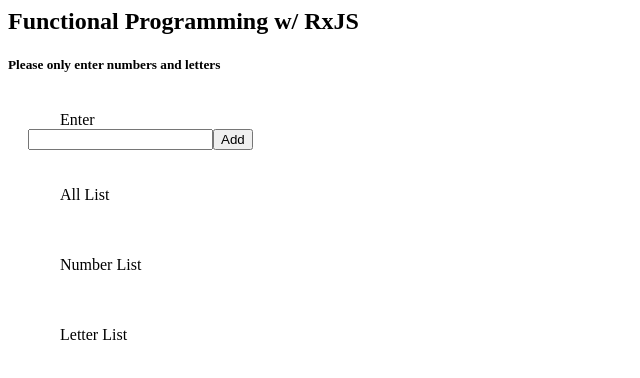
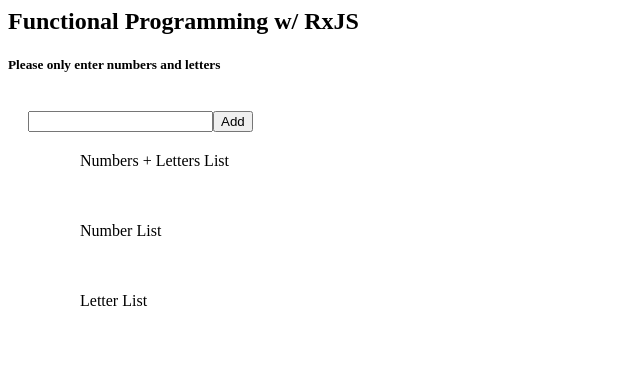
Before and after one commit to joshuaLoren/angular-6ujv56, an Angular app: page / in a window 1280 px wide. Shown: the top 378 px of the page, without its empty margins (0-640 px from the left). Built offline with nearby package versions, Linux system fonts and the light colour scheme.

Commit message:
3 files modified

```diff
--- a/src/app/app.module.ts
+++ b/src/app/app.module.ts
@@ -6,9 +6,11 @@
 import { MainComponent } from './components/main/main.component';
 import {MatCardModule} from '@angular/material/card';
 import { MainService } from './services/main.service';
+import {MatButtonModule} from '@angular/material/button';
+import {MatInputModule} from '@angular/material/input';
 
 @NgModule({
-  imports:      [ BrowserModule, FormsModule, MatCardModule],
+  imports:      [ BrowserModule, FormsModule, MatCardModule, MatButtonModule, MatInputModule],
   declarations: [ AppComponent, MainComponent ],
   bootstrap:    [ AppComponent ],
   providers: [MainService]
--- a/src/app/components/main/main.component.html
+++ b/src/app/components/main/main.component.html
@@ -5,13 +5,11 @@
 <h5>{{subTitle}}</h5>
 
 <mat-card class="material-card">
-     <mat-card-header>Enter</mat-card-header>
     <input #entry>
     <button (click)="pushPayloadToSubjects(entry.value)">Add</button>
-</mat-card>
 
 <mat-card class="material-card">
-    <mat-card-header>All List</mat-card-header>
+    <mat-card-header>Numbers + Letters List</mat-card-header>
     <ul><li *ngFor="let entry of all">{{entry}}</li></ul>
 </mat-card>
 
@@ -24,3 +22,5 @@
     <mat-card-header>Letter List</mat-card-header>
     <ul><li *ngFor="let entry of letters">{{entry}}</li></ul>
 </mat-card>
+
+</mat-card>
--- a/src/app/components/main/main.component.ts
+++ b/src/app/components/main/main.component.ts
@@ -33,14 +33,21 @@
   //functional way
   let regExToLettersArray = entry.match(/[a-zA-Z]+/g);
   console.log(regExToLettersArray);
+  if(regExToLettersArray){
   let regExToLettersString: string;
-    console.log(regExToLettersArray[0]);
     regExToLettersString = regExToLettersArray.toString();
+      this.subjectsService.letterSubject.next(regExToLettersString);
+  }
   let regExtToNumbersArray = entry.match(/[0-9]+/g);
-  let regExToNumbersString = regExtToNumbersArray.toString();
+  if (regExtToNumbersArray) {
+   let regExToNumbersString =
+   regExtToNumbersArray.toString();
+    this.subjectsService.numberSubject.next(regExToNumbersString);
+  }
+
   this.subjectsService.allSubject.next(entry);
-  this.subjectsService.letterSubject.next(regExToLettersString);
-  this.subjectsService.numberSubject.next(regExToNumbersString);
+
+
   //non functional rxjs way of doing things
   // this.addToAll(entry);
   // this.addToLetters(entry);
```
